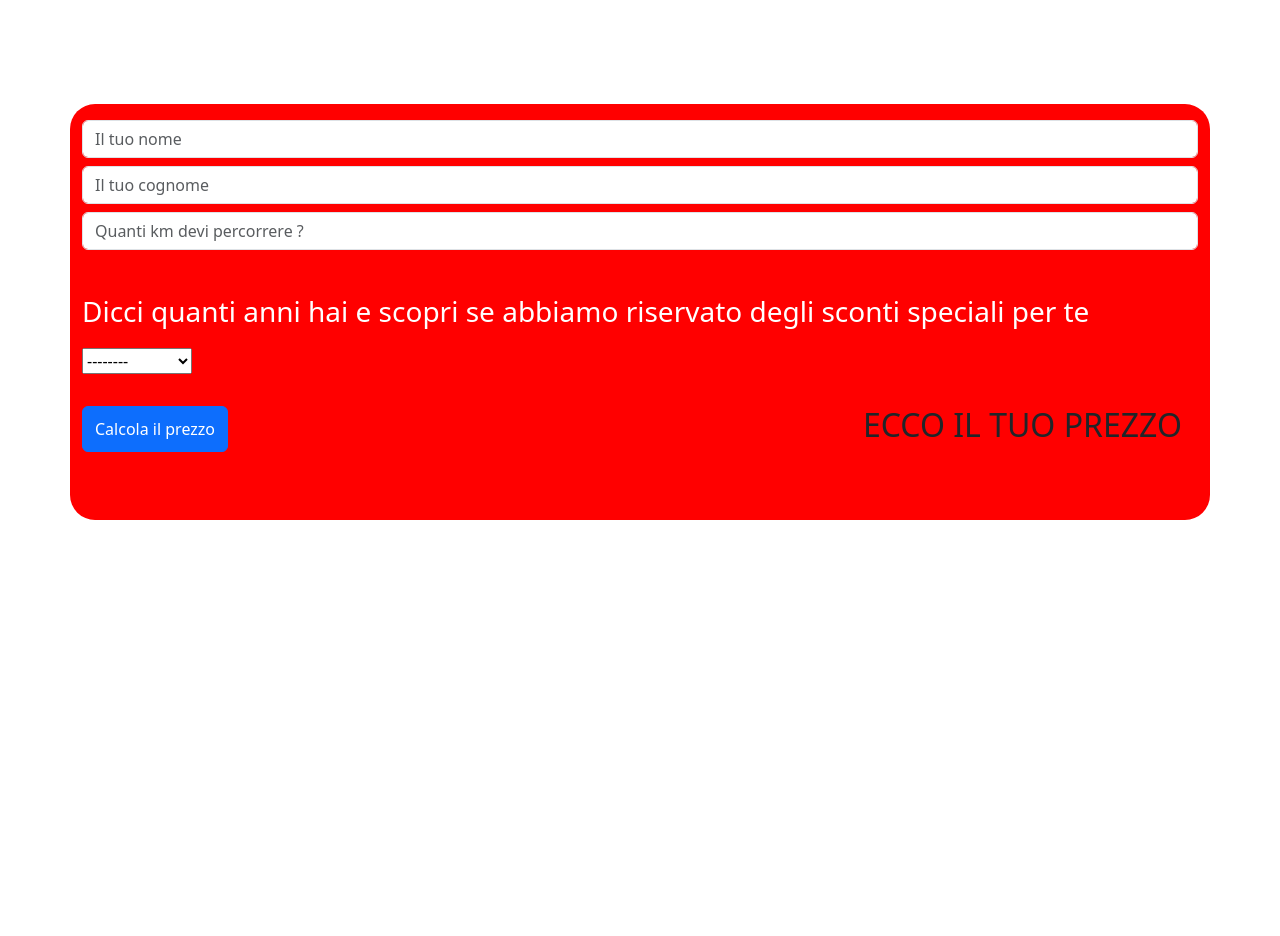
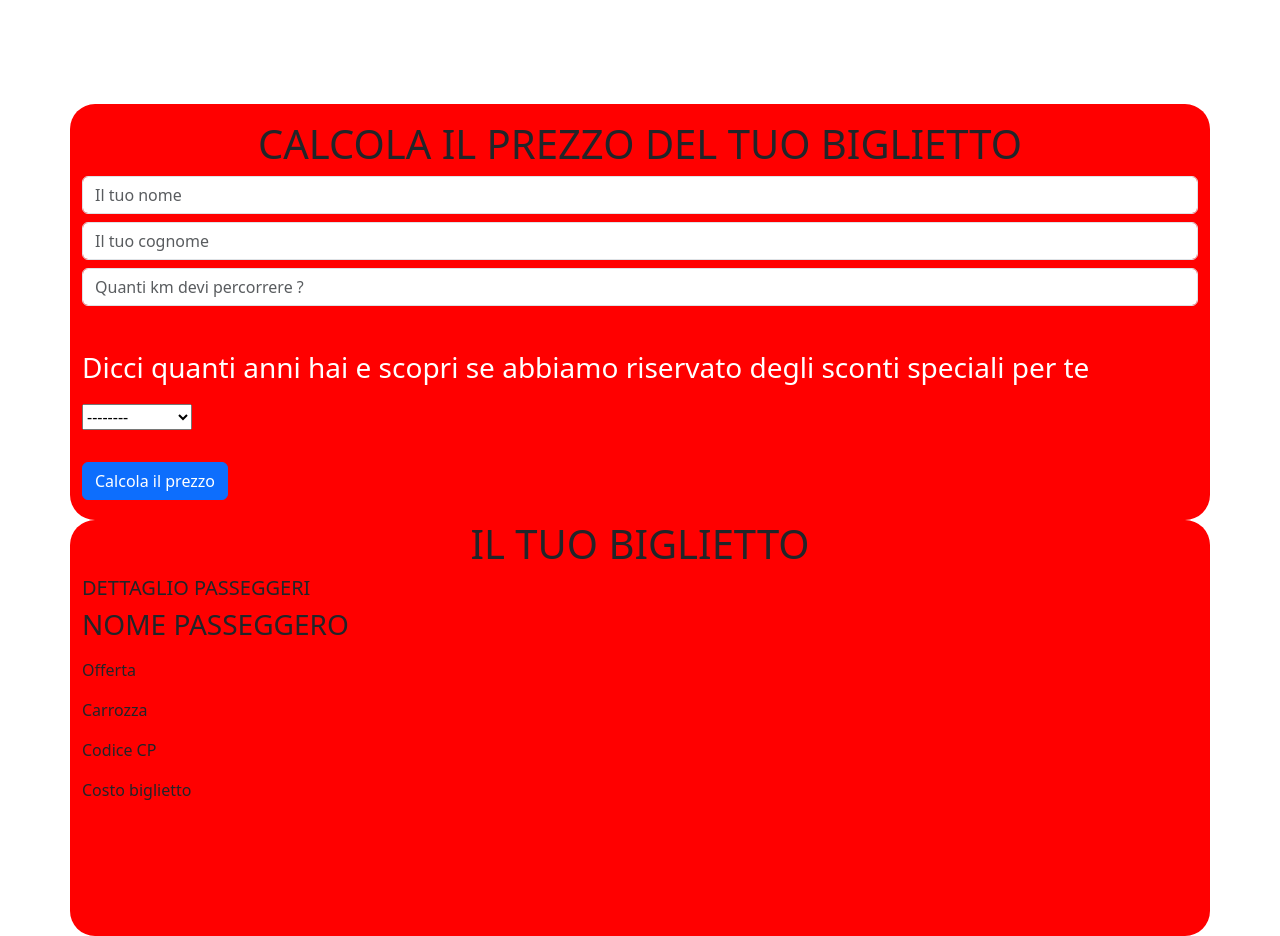
Before and after one commit to ArrobbioUmberto/js-biglietto-treno-form, a plain HTML site: page index.html in a window 1280 px wide. Shown: the part 240-1176 px from the top of the page. Before the commit the page ends 800 px from the top, so only its background shows below. Drawn offline with nearby package versions, Linux system fonts and the light colour scheme.

Commit message:
FEAT structure for graphic style

```diff
--- a/index.html
+++ b/index.html
@@ -14,41 +14,11 @@
     </header>
 
     <main>
-
-        <!-- <section>
-            <div class="container">
-                <div class="row">
-                    <div class="col-30 km">
-                        <p class="text"> Km da percorrere</p>
-                        <p id="kilometers"></p>
-                    </div>
-                    <div class="col-30 user ">
-                        <p class="text"> Nome</p>
-                        <p id="name"></p>
-                        <p class="text"> Cognome</p>
-                        <p id="surname"></p>
-                    </div>
-                    <div class="col-20 sconto">
-                        <p class="text"> Sconto</p>
-                        <p id="discount"></p>
-                    </div>
-                    <div class="col-20 prezzo">
-                        <p class="text"> Ecco il tuo totale</p>
-                        <div class="prezzo-logo">
-                            <p id="price"></p>
-                            <span class="euro"> &euro; </span>
-                        </div>
-                    </div>
-                    <h1 class="goodbye">Buon viaggio e Buona fortuna con Trenitalia</h1>
-                </div>
-            </div>
-        </section> -->
-
-
         <section>
             <div class="container">
                 <div class="row flex-column mt-4">
                     <div class="col py-3">
+                        <h1 class="text-center">CALCOLA IL PREZZO DEL TUO BIGLIETTO</h1>
                         <input id="firstname" type="text" name="name" class="form-control mb-2 " value="" placeholder="Il tuo nome ">
                         <input id="lastname" type="text" name="surname" class="form-control mb-2 " value="" placeholder="Il tuo cognome ">
                         <input id="km" type="number" name="km" class="form-control mb-2" value="" placeholder="Quanti km devi percorrere ? ">
@@ -65,7 +35,32 @@
                     </div>
                     <div class="col py-3 d-flex justify-content-between formbutton">
                         <input type="button" value="Calcola il prezzo" class="btn btn-primary">
-                        <h2 class="me-3">ECCO IL TUO PREZZO</h2>
+                    </div>
+                </div>
+            </div>
+            <div class="container">
+                <h1 class="text-center col-12">IL TUO BIGLIETTO</h1>
+                <h2 class="fs-5">DETTAGLIO PASSEGGERI</h2>
+                <div class="row">
+                    <div class="col-4">
+                        <h3>NOME PASSEGGERO</h3>
+                        <p id="user--name--surname"></p>
+                    </div>
+                    <div class="col">
+                        <p> Offerta</p>
+                        <p id="ticket" ></p>
+                    </div>
+                    <div class="col-2">
+                        <p>Carrozza</p>
+                        <p id="carrozza--number"></p>
+                    </div>
+                    <div class="col-2">
+                        <p>Codice CP</p>
+                        <p id="carrozza-key"></p>
+                    </div>
+                    <div class="col-2">
+                        <p>Costo biglietto</p>
+                        <p id="realprice" class="fs-3 text-white"></p>
                     </div>
                 </div>
             </div>
```
